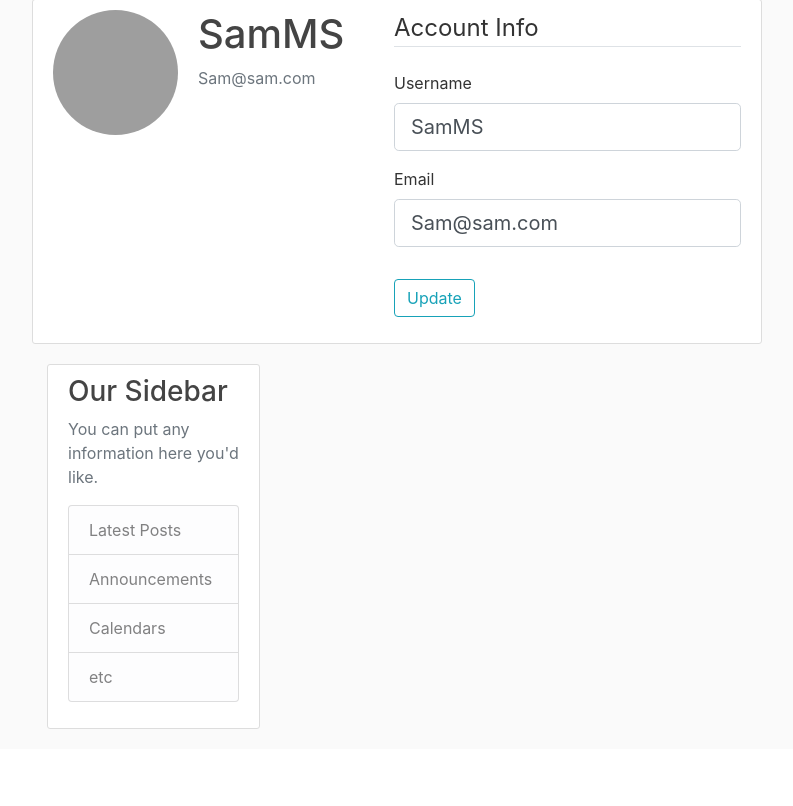
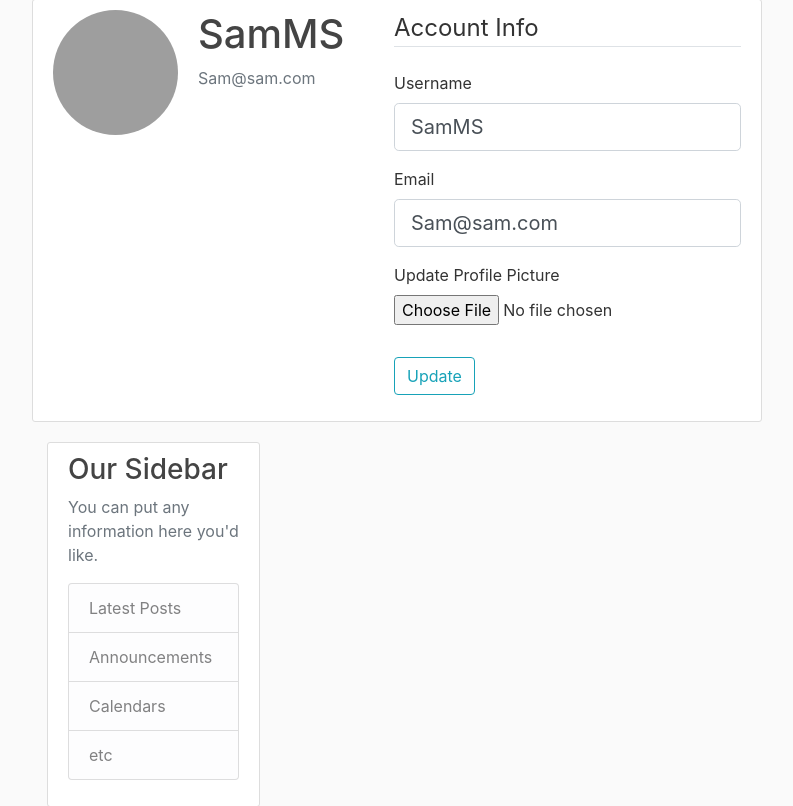
Before and after one commit to Coy1944/PythonCapstone1, a Flask app: page /account in a window 1280 px wide. Shown: the part 81-887 px from the top of the page, without its empty margins (53-846 px from the left). Before the commit the page ends 810 px from the top, so only its background shows below. Run offline with Flask 2, Linux system fonts and the light colour scheme; a user stored in the database is signed in; some libraries are stand-ins or nearby versions; grey boxes are pictures that could not be loaded.

```diff
--- a/flaskblog/routes.py
+++ b/flaskblog/routes.py
@@ -1,3 +1,6 @@
+import os
+import secrets
+from PIL import Image
 from wsgiref.handlers import read_environ
 from flask import render_template, url_for, flash, redirect, request
 from flaskblog import app, db, bcrypt
@@ -67,11 +70,29 @@ def logout():
     logout_user()
     return redirect(url_for('home'))
 
+def save_picture(form_picture):
+    random_hex = secrets.token_hex(8)
+    _, f_ext = os.path.splitext(form_picture.filename)
+    picture_fn = random_hex + f_ext
+    picture_path = os.path.join(app.root_path, 'static/profile_pics', picture_fn)
+
+    output_size = (125, 125)
+    i = Image.open(form_picture)
+    i.thumbnail(output_size)
+    i.save(picture_path)
+
+
+    return picture_fn
+
+
 @app.route("/account", methods=['GET', 'POST'])
 @login_required
 def account():
     form = UpdateAccountForm()
     if form.validate_on_submit():
+        if form.picture.data:
+            picture_file = save_picture(form.picture.data)
+            current_user.image_file = picture_file
         current_user.username = form.username.data
         current_user.email = form.username.data
         db.session.commit()
--- a/flaskblog/templates/account.html
+++ b/flaskblog/templates/account.html
@@ -8,7 +8,7 @@
           <p class="text-secondary">{{ current_user.email }}</p>
         </div>
 
-            <form method="POST" action="">
+            <form method="POST" action="" enctype="multipart/form-data">
                 {{ form.hidden_tag() }}
                 <fieldset class="form-group">
                     <legend class="border-bottom mb-4">Account Info</legend>
@@ -39,7 +39,15 @@
                             {{ form.email(class="form-control form-control-lg") }}
                         {% endif %}
                     </div>
-
+                    <div class="form-group">
+                        {{ form.picture.label() }}
+                        {{ form.picture(class="form-control-file") }}
+                        {% if form.picture.errors %}
+                            {% for error in form.pictures.errors %}
+                                <span class="text-danger">{{ error }}</span></div>br>
+                            {% endfor %}
+                        {% endif %}
+                    </div>
                 </fieldset>
                 <div class="form-group">
                     {{ form.submit(class="btn btn-outline-info") }}
```
Also changed, not shown: requirements.txt (added, +25 -0 lines), flaskblog/site.db, 2 other files.
